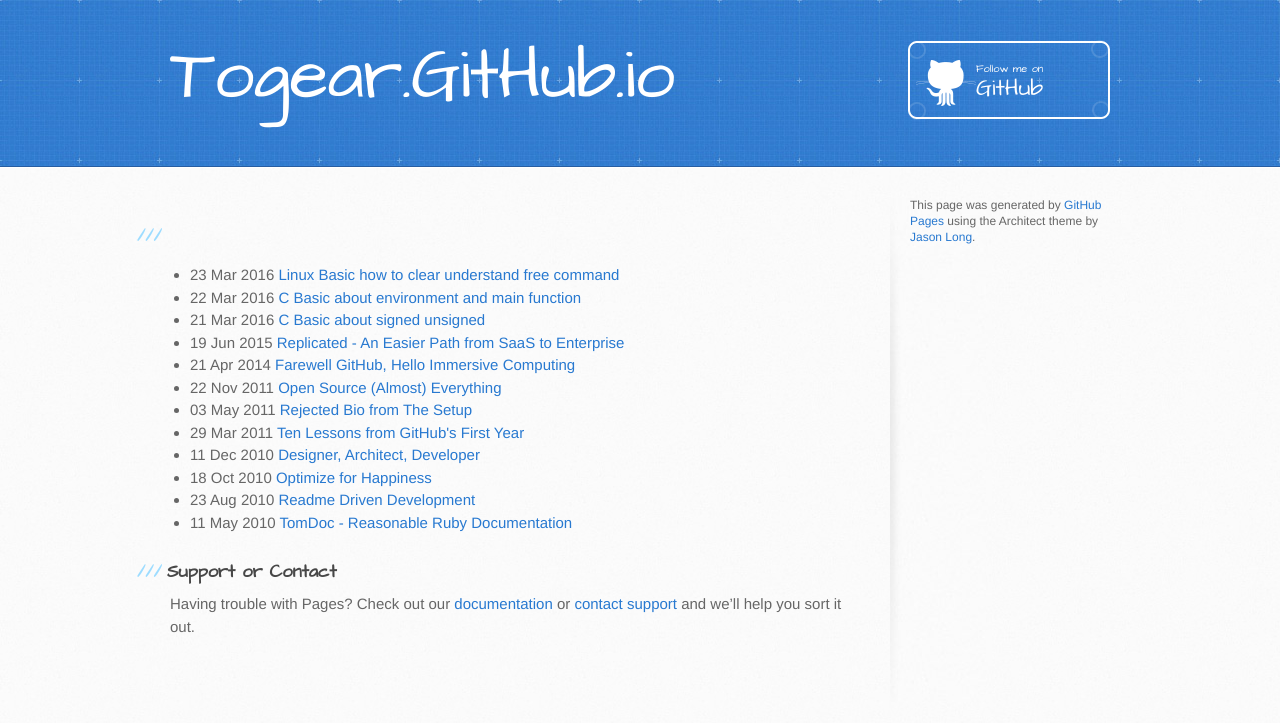
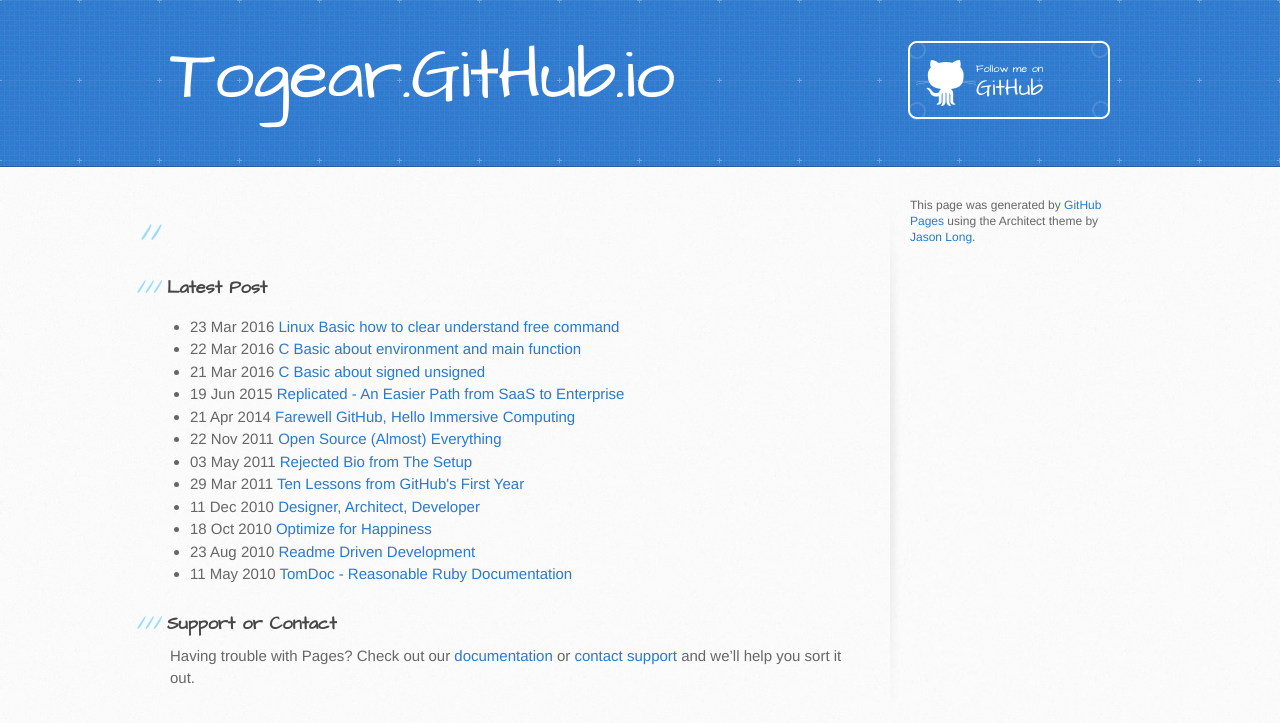
Before and after one commit to togear/togear.github.io, a Jekyll site: the page built from index.html, in a window 1280 px wide. Shown: the top 723 px of the page. Built offline with Jekyll 4.4.1, drawn with Linux system fonts in a browser that asks for light colours; Markdown is read by kramdown in place of the engine named in the settings.

Commit message:
modify format index.html

```diff
--- a/index.html
+++ b/index.html
@@ -32,7 +32,8 @@
     <div id="content-wrapper">
       <div class="inner clearfix">
         <section id="main-content">
-        <h3><a id="welcome-to-github-pages" class="anchor" href="#welcome-to-github-pages" aria-hidden="true"><span aria-hidden="true" class="octicon octicon-link"></span></a>{{ page.title }}</h3>
+        <h2>{{ page.title }}</h2>
+        <h3><a id="welcome-to-github-pages" class="anchor" href="#welcome-to-github-pages" aria-hidden="true"><span aria-hidden="true" class="octicon octicon-link"></span></a>Latest Post</h3>
         <ul>
             {% for post in site.posts %}
             <li>{{ post.date | date_to_string }} <a href="{{ site.baseurl }}{{ post.url }}">{{ post.title }}</a></li>
```
